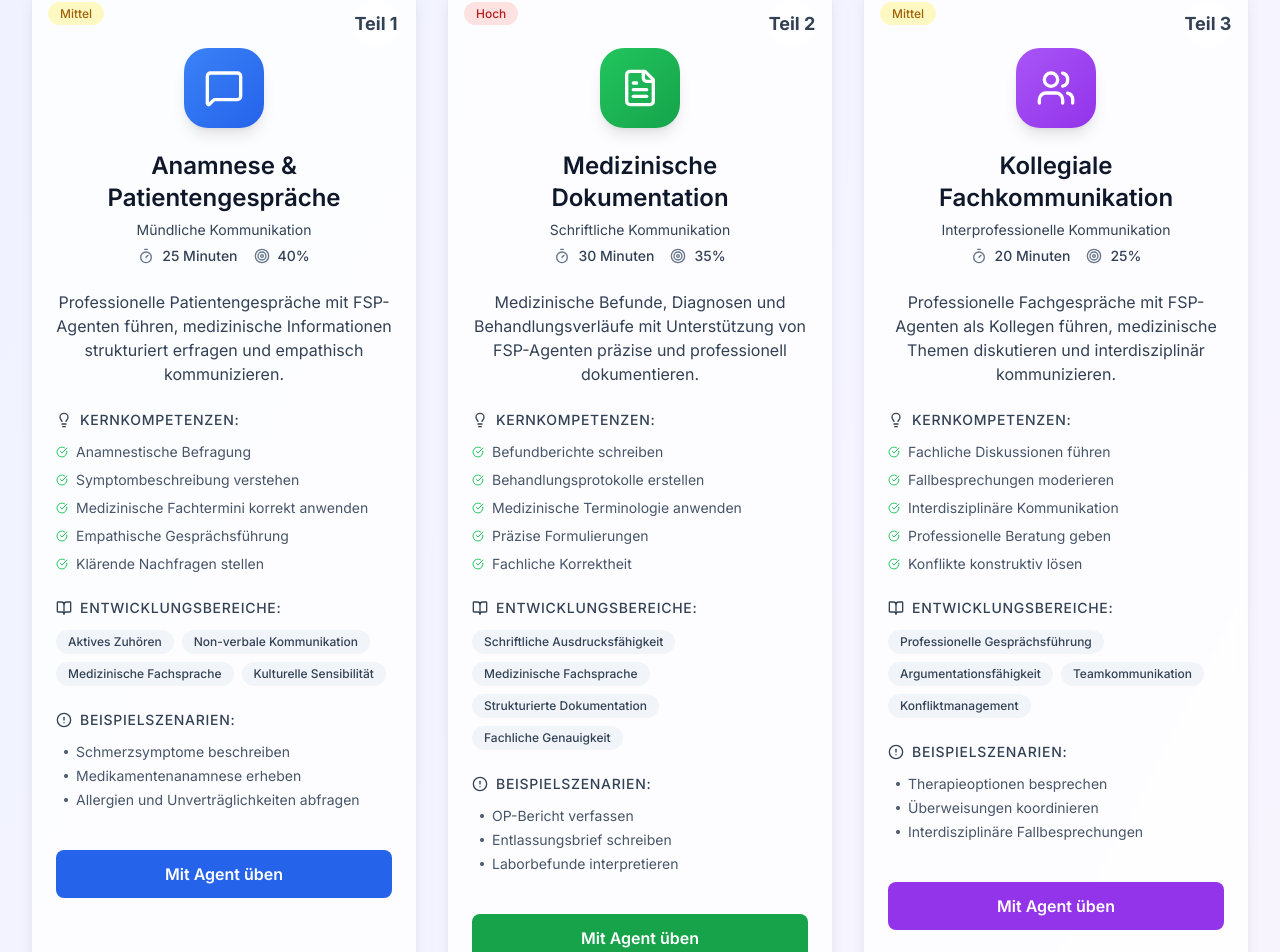
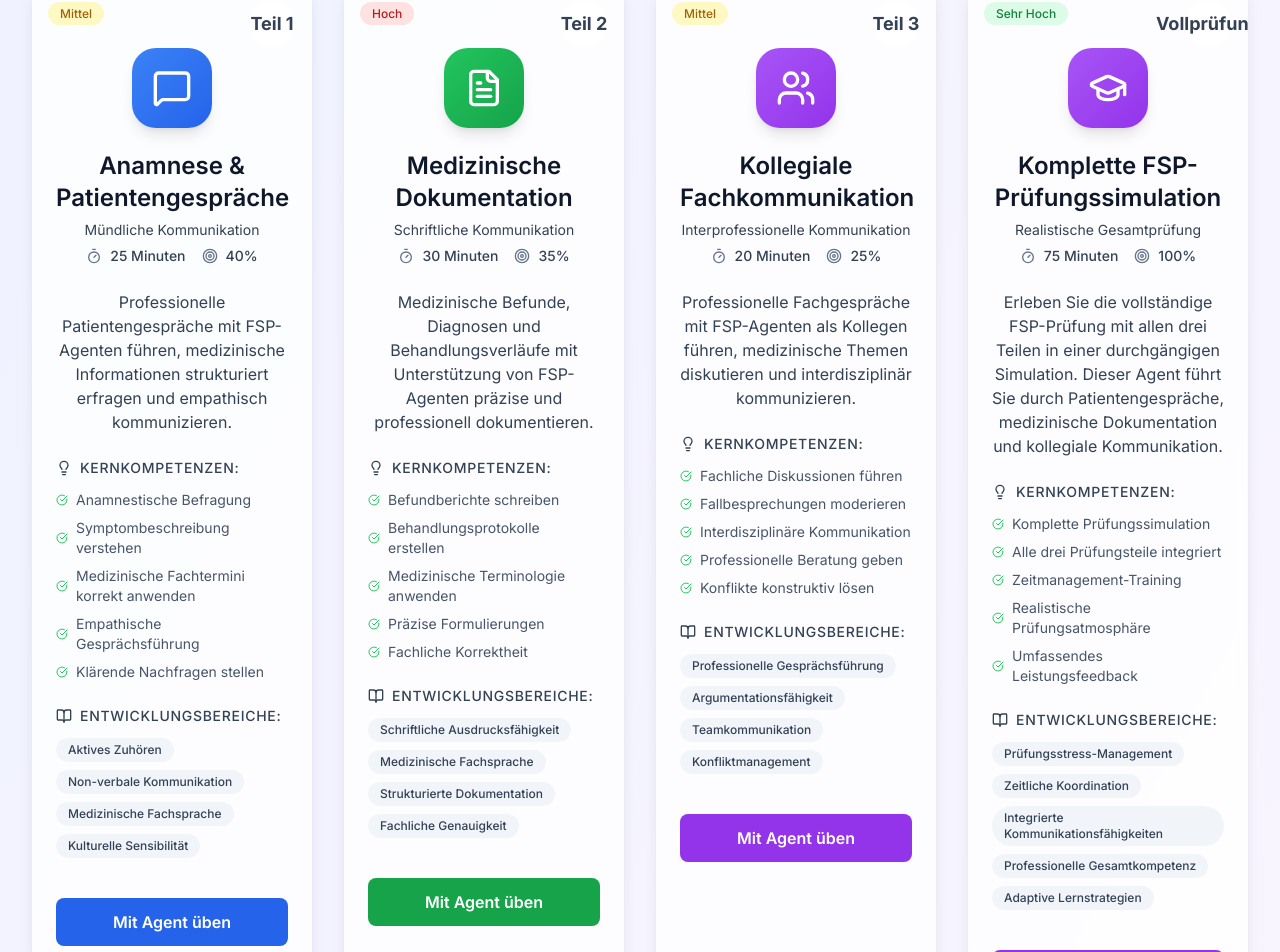
Before and after one commit to kabutar111/FSPui, a React (Vite) app: page / in a window 1280 px wide. Shown: the part 2363-3315 px from the top of the page. Built offline with nearby package versions, Linux system fonts and the light colour scheme.

Commit message:
Add 4th card for full exam simulation combining all three parts with realistic 75-minute simulation

```diff
--- a/src/components/sections/ExamPartsSection.tsx
+++ b/src/components/sections/ExamPartsSection.tsx
@@ -8,7 +8,7 @@ import { theme, classes } from '../../lib/theme';
 const ExamPartsSection: React.FC = () => {
   const [dialogState, setDialogState] = useState<{
     isOpen: boolean;
-    examPart: 'teil1' | 'teil2' | 'teil3' | null;
+    examPart: 'teil1' | 'teil2' | 'teil3' | 'vollprufung' | null;
     title: string;
     description: string;
   }>({
@@ -19,7 +19,7 @@ const ExamPartsSection: React.FC = () => {
   });
 
   const handleOpenDialog = (part: string, title: string, description: string) => {
-    let examPart: 'teil1' | 'teil2' | 'teil3';
+    let examPart: 'teil1' | 'teil2' | 'teil3' | 'vollprufung';
     switch (part) {
       case 'Teil 1':
         examPart = 'teil1';
@@ -29,6 +29,9 @@ const ExamPartsSection: React.FC = () => {
         break;
       case 'Teil 3':
         examPart = 'teil3';
+        break;
+      case 'Vollprüfung':
+        examPart = 'vollprufung';
         break;
       default:
         examPart = 'teil1';
@@ -104,11 +107,7 @@ const ExamPartsSection: React.FC = () => {
         "Strukturierte Dokumentation",
         "Fachliche Genauigkeit"
       ],
-      sampleScenarios: [
-        "OP-Bericht verfassen",
-        "Entlassungsbrief schreiben",
-        "Laborbefunde interpretieren"
-      ]
+      sampleScenarios: []
     },
     {
       part: "Teil 3",
@@ -137,6 +136,36 @@ const ExamPartsSection: React.FC = () => {
         "Therapieoptionen besprechen",
         "Überweisungen koordinieren",
         "Interdisziplinäre Fallbesprechungen"
+      ]
+    },
+    {
+      part: "Vollprüfung",
+      title: "Komplette FSP-Prüfungssimulation",
+      subtitle: "Realistische Gesamtprüfung",
+      description: "Erleben Sie die vollständige FSP-Prüfung mit allen drei Teilen in einer durchgängigen Simulation. Dieser Agent führt Sie durch Patientengespräche, medizinische Dokumentation und kollegiale Kommunikation.",
+      icon: GraduationCap,
+      colorScheme: 'indigo' as const,
+      duration: "75 Minuten",
+      weight: "100%",
+      difficulty: "Sehr Hoch",
+      features: [
+        "Komplette Prüfungssimulation",
+        "Alle drei Prüfungsteile integriert",
+        "Zeitmanagement-Training",
+        "Realistische Prüfungsatmosphäre",
+        "Umfassendes Leistungsfeedback"
+      ],
+      skills: [
+        "Prüfungsstress-Management",
+        "Zeitliche Koordination",
+        "Integrierte Kommunikationsfähigkeiten",
+        "Professionelle Gesamtkompetenz",
+        "Adaptive Lernstrategien"
+      ],
+      sampleScenarios: [
+        "Vollständige Patientenversorgung",
+        "Komplexe Fallbearbeitung",
+        "Interdisziplinäre Zusammenarbeit"
       ]
     }
   ];
@@ -179,7 +208,7 @@ const ExamPartsSection: React.FC = () => {
       </div>
 
       {/* Exam Parts Grid */}
-      <div className="grid grid-cols-1 lg:grid-cols-3 gap-8 mb-16">
+      <div className="grid grid-cols-1 lg:grid-cols-4 gap-8 mb-16">
         {examParts.map((part, index) => (
           <Card key={index} className={`${classes.card.glass} group hover:shadow-2xl transition-all duration-500 border-0 relative overflow-hidden`}>
             {/* Part Number Badge */}
@@ -264,21 +293,6 @@ const ExamPartsSection: React.FC = () => {
                 </div>
               </div>
 
-              {/* Sample Scenarios */}
-              <div className="space-y-3">
-                <h4 className={`${classes.typography.label} ${classes.text.secondary} flex items-center gap-2`}>
-                  <AlertCircle className="w-4 h-4" />
-                  Beispielszenarien:
-                </h4>
-                <ul className="space-y-1">
-                  {part.sampleScenarios.map((scenario, scenarioIndex) => (
-                    <li key={scenarioIndex} className={`flex items-center gap-2 ${classes.typography.bodySmall} ${classes.text.tertiary}`}>
-                      <div className="w-1 h-1 bg-current rounded-full flex-shrink-0 ml-2" />
-                      {scenario}
-                    </li>
-                  ))}
-                </ul>
-              </div>
 
               {/* CTA Button */}
               <div className="pt-4">
--- a/src/components/ui/agent-dialog.tsx
+++ b/src/components/ui/agent-dialog.tsx
@@ -1,10 +1,10 @@
 import React, { useState } from 'react';
-import { X, MessageSquare, FileText, Users, Send, Mic, MicOff } from 'lucide-react';
+import { X, MessageSquare, FileText, Users, GraduationCap, Send, Mic, MicOff } from 'lucide-react';
 
 interface AgentDialogProps {
   isOpen: boolean;
   onClose: () => void;
-  examPart: 'teil1' | 'teil2' | 'teil3';
+  examPart: 'teil1' | 'teil2' | 'teil3' | 'vollprufung';
   title: string;
   description: string;
 }
@@ -40,6 +40,9 @@ const AgentDialog: React.FC<AgentDialogProps> = ({
           case 'teil3':
             agentResponse = 'Als Kollege würde ich vorschlagen, dass wir die Therapieoptionen gemeinsam besprechen.';
             break;
+          case 'vollprufung':
+            agentResponse = 'Willkommen zur kompletten FSP-Prüfungssimulation! Wir beginnen mit Teil 1: Anamnese & Patientengespräche. Wie kann ich Ihnen als Patient helfen?';
+            break;
         }
         setMessages(prev => [...prev, { type: 'agent', content: agentResponse }]);
       }, 1000);
@@ -58,6 +61,8 @@ const AgentDialog: React.FC<AgentDialogProps> = ({
         return FileText;
       case 'teil3':
         return Users;
+      case 'vollprufung':
+        return GraduationCap;
       default:
         return MessageSquare;
     }
@@ -71,6 +76,8 @@ const AgentDialog: React.FC<AgentDialogProps> = ({
         return 'bg-green-500';
       case 'teil3':
         return 'bg-purple-500';
+      case 'vollprufung':
+        return 'bg-indigo-500';
       default:
         return 'bg-blue-500';
     }
@@ -192,6 +199,11 @@ const AgentDialog: React.FC<AgentDialogProps> = ({
                 Teamarbeit
               </span>
             )}
+            {examPart === 'vollprufung' && (
+              <span className="px-3 py-1 bg-indigo-100 dark:bg-indigo-900/30 text-indigo-700 dark:text-indigo-300 rounded-full text-xs font-medium">
+                Vollprüfung
+              </span>
+            )}
           </div>
         </div>
       </div>
```
